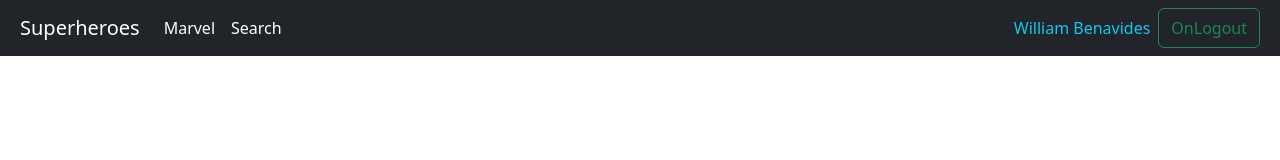
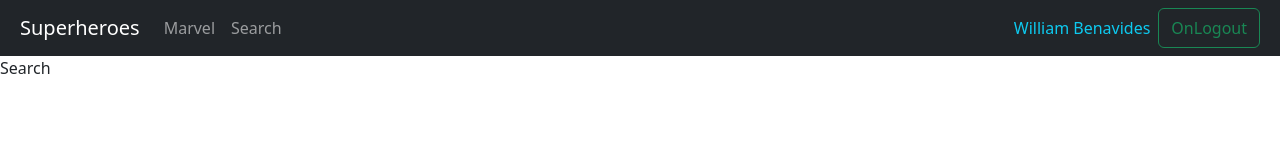
Before and after one commit to W1LL14M-B/marvel-app, a React (Vite) app: page /search in a window 1280 px wide. Shown: the top 160 px of the page. Built offline with nearby package versions, Linux system fonts and the light colour scheme.

Commit message:
estableciendo ls rutas

```diff
--- a/package.json
+++ b/package.json
@@ -11,7 +11,8 @@
   },
   "dependencies": {
     "react": "^18.3.1",
-    "react-dom": "^18.3.1"
+    "react-dom": "^18.3.1",
+    "react-router-dom": "^7.1.1"
   },
   "devDependencies": {
     "@eslint/js": "^9.11.1",
--- a/src/componentes/Navbar.jsx
+++ b/src/componentes/Navbar.jsx
@@ -1,4 +1,5 @@
 import React from 'react'
+import { Link } from 'react-router-dom'
 
 const Navbar = () => {
   return (
@@ -22,16 +23,16 @@ const Navbar = () => {
         <div className="collapse navbar-collapse" id="navbarSupportedContent">
           <ul className="navbar-nav me-auto mb-2 mb-lg-0">
             <li className="nav-item">
-            <a className="nav-link active" aria-current="page" href="#">Marvel</a>
- {/*          <Link className="nav-link" to="/movies">
-                Movies
-              </Link>  */}
+
+         <Link className="nav-link" to="/marvel">
+                Marvel
+              </Link>
             </li>
-            <li className="nav-item">
-     {/*    <Link className="nav-link" to="/search">
+          <li className="nav-item">
+       <Link className="nav-link" to="/search">
                 Search
-              </Link> */}
-              <a className="nav-link active" aria-current="page" href="#">Search</a>
+              </Link>
+
             </li>
           </ul>
           <ul className="navbar-nav ml-auto">
--- a/src/main.jsx
+++ b/src/main.jsx
@@ -2,9 +2,12 @@ import { StrictMode } from 'react'
 import { createRoot } from 'react-dom/client'
 import './styles.css'
 import HeroesApp from './HeroesApp.jsx'
+import { BrowserRouter } from 'react-router-dom'
 
 createRoot(document.getElementById('root')).render(
   <StrictMode>
+    <BrowserRouter>
     <HeroesApp />
+    </BrowserRouter>
   </StrictMode>,
 )
--- a/src/router/AppRouter.jsx
+++ b/src/router/AppRouter.jsx
@@ -1,15 +1,23 @@
-import React from 'react'
-import Navbar from '../componentes/Navbar'
+import React from "react";
+import Navbar from "../componentes/Navbar";
+import { Routes, Route, Navigate } from "react-router-dom";
+import Marvel from "../pages/Marvel";
+import Search from "../pages/Search";
+import LoginPage from "../pages/LoginPage";
 
 const AppRouter = () => {
   return (
-    <div>
+    <>
+      <Navbar />
 
-        <Navbar/>
+      <Routes>
+        <Route path="/" element={<Navigate to="/login" />} />
+        <Route path="/login" element={<LoginPage />} />
+        <Route path="/marvel" element={<Marvel />} />
+        <Route path="/search" element={<Search />} />
+      </Routes>
+    </>
+  );
+};
 
-        </div>
-
-  )
-}
-
-export default AppRouter
+export default AppRouter;
```
Also changed, not shown: 1 other file (tests, documents, lock files or other folders).
